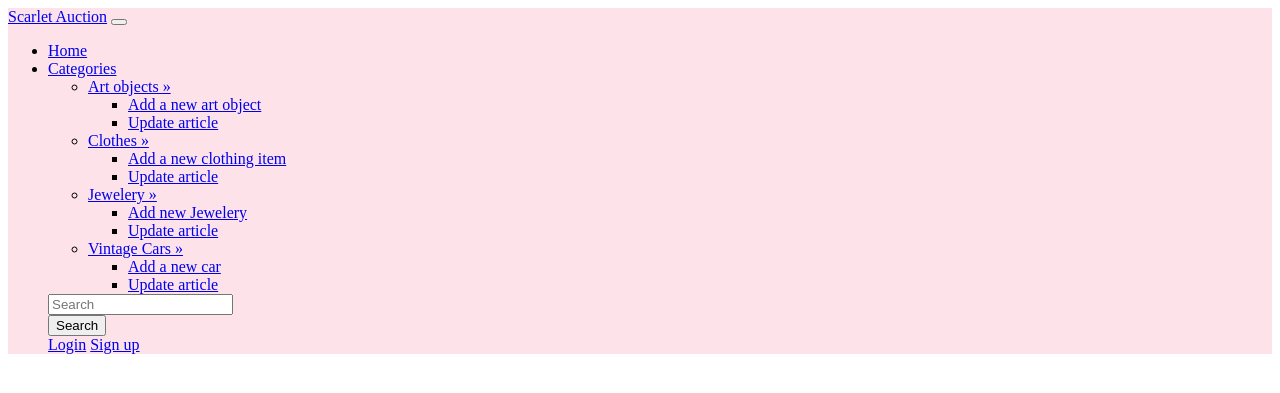
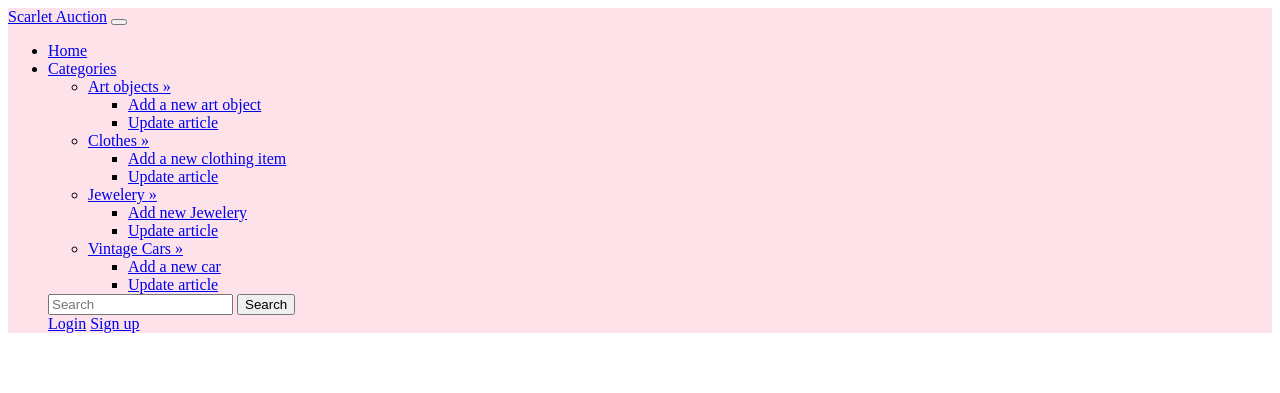
Before and after one commit to GeaninaChe/ScarletAuction, a Django app: template templates/navbar.html in a window 1280 px wide. Shown: the top 393 px of the page. Run offline with Django 4.2, Linux system fonts and the light colour scheme; the template is opened without the code that fills it, so the values that code supplies are empty.

Commit message:
Not sure what this one is.

```diff
--- a/templates/navbar.html
+++ b/templates/navbar.html
@@ -102,11 +102,11 @@
 
                 <form class="form-inline my-2 my-lg-0 me-2">
                     <div class="input-group">
-                        <input class="form-control" id="address-bar" type="search" placeholder="Search"
+                        <input class="form-control mr-sm-2" id="address-bar" type="search" placeholder="Search"
                                aria-label="Search">
-                        <div class="input-group-append">
+{#                        <div class="input-group-append">#}
                             <button class="btn btn-outline-secondary" type="submit">Search</button>
-                        </div>
+{#                        </div>#}
                     </div>
                 </form>
 
```
